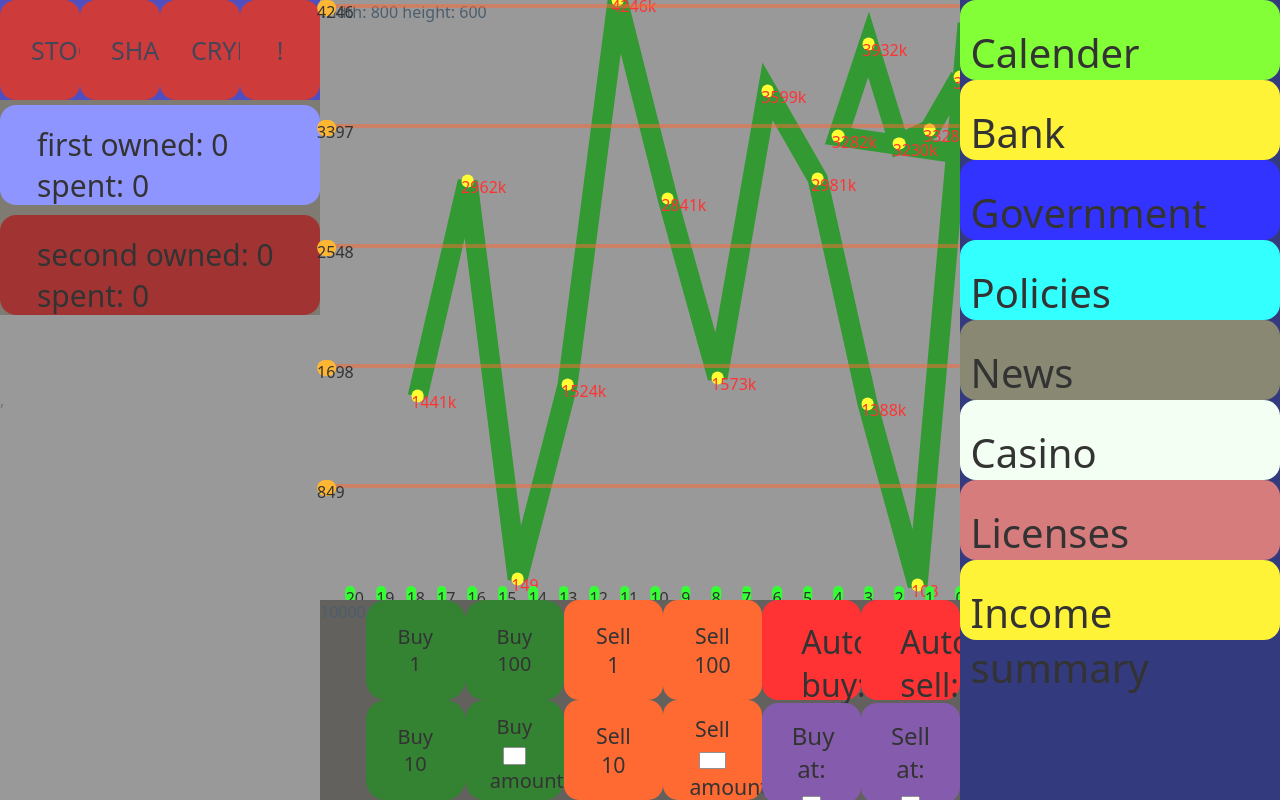
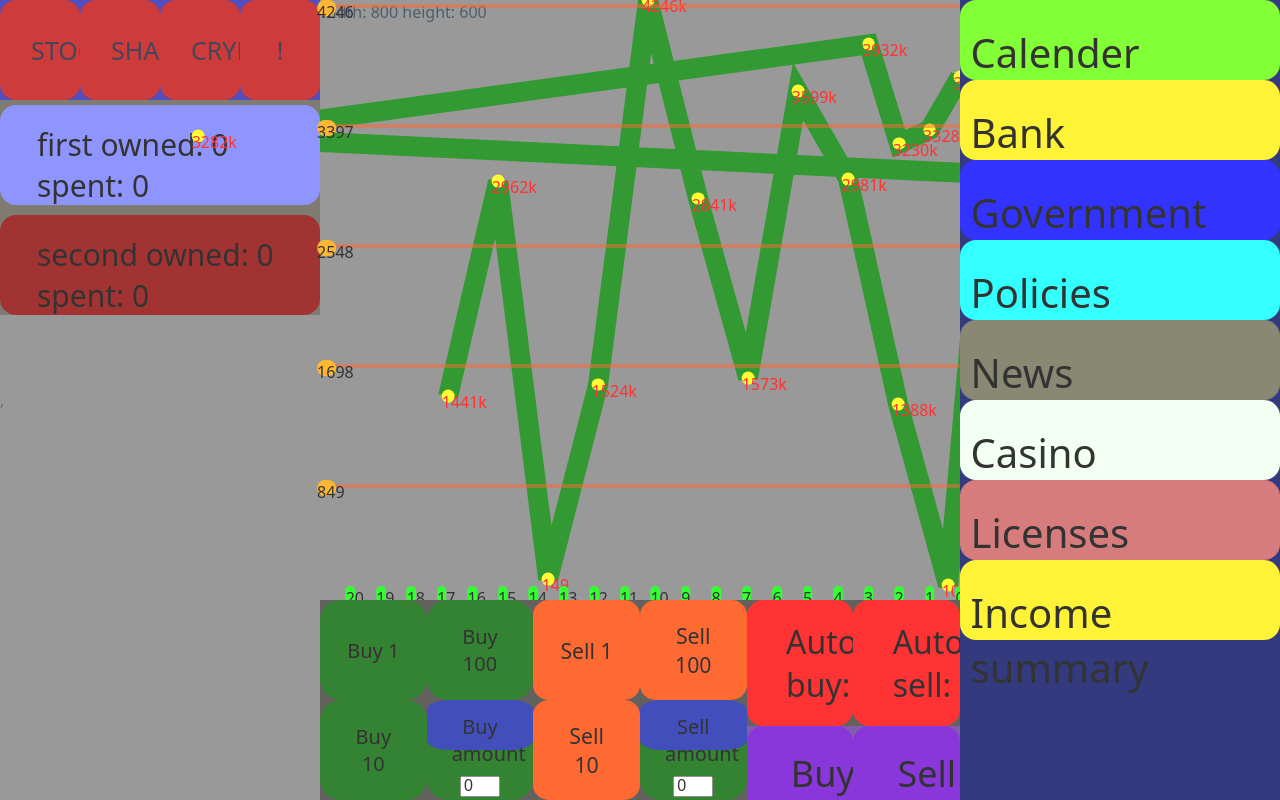
Before and after one commit to luddebudde/superb-transactions, a React (Vite) app: page / in a window 1280 px wide. Built offline with nearby package versions, Linux system fonts and the light colour scheme.

Commit message:
Improved buy/sell function by adding a "updateCurrency" function, and worked with selling/buying stock buttons as well (need auto transactions to be implemented)

```diff
--- a/src/basic.tsx
+++ b/src/basic.tsx
@@ -26,7 +26,7 @@ export const convertPrefix = (value: number): string => {
   return stringified.concat(selectedPrefix);
 };
 
-export const lastElement = (array: []): [] => {
+export const lastElement = (array: []): any => {
   return array[array.length - 1];
 };
 
--- a/src/index.css
+++ b/src/index.css
@@ -85,15 +85,15 @@ h1 {
   scale: 1.1 !important;
 }
 
+
 .transactionBuyButton {
   width: 50%;
   height: 50%;
   background-color: darkgreen;
   border-radius: 20%;
-text-decoration: none;
+  text-decoration: none;
   font-size: 125%;
   text-align: center;
-  onCli
 }
 
 .transactionBuyButton:hover {
@@ -118,7 +118,7 @@ text-decoration: none;
 
 .activateAutoTransactionButton {
   width: 50%;
-  height: 50%;
+  height: 100%;
   box-shadow: 0 0 purple;
   font-size: 200%;
 
@@ -137,9 +137,10 @@ text-decoration: none;
 
 .autoTransactionAmountButton {
   width: 50%;
-  height: 50%;
+  height: 100%;
   background-color: rebeccapurple;
   font-size: 150%;
+  text-align: center;
 }
 
 .autoTransactionAmountButton:hover {
--- a/src/react/currencyContext.tsx
+++ b/src/react/currencyContext.tsx
@@ -18,6 +18,13 @@ export type Currency = {
     value: number;
   }[];
   yValues: axisValue[];
+
+  customBuyAmount: number;
+  customSellAmount: number;
+  autoBuyStatus: boolean;
+  autoSellStatus: boolean;
+  autoBuyAmount: number;
+  autoSellAmount: number;
 };
 export type axisValue = {
   id: number;
@@ -27,33 +34,40 @@ export type axisValue = {
   scale: number;
 };
 
+export const makeCurrency = (overrides: Partial<Currency> = {}): Currency => ({
+  type: "",
+  id: Math.random(),
+  label: "",
+  owned: 0,
+  averageSpending: 0,
+  averageSpendingLine: origo,
+  points: [],
+  yValues: [],
+  customBuyAmount: 0,
+  customSellAmount: 0,
+  autoBuyStatus: false,
+  autoSellStatus: false,
+  autoBuyAmount: 0,
+  autoSellAmount: 0,
+  ...overrides,
+});
+
 interface CurrencyProviderProps {
   children: ReactNode;
 }
 
 export const CurrencyProvider = ({ children }: CurrencyProviderProps) => {
   const [currencies, setCurrencies] = useState<Currency[]>([]);
-  const [selectedCurrency, setSelectedCurrency] = useState<Currency | null>({
-    type: "",
-    id: 0,
-    label: "",
-    owned: 0,
-    averageSpending: 0,
-    averageSpendingLine: origo,
-    points: [],
-    yValues: [],
-  });
+  const [selectedCurrency, setSelectedCurrency] = useState<Currency | null>(
+    null,
+  );
   const [currencyType, setCurrencyType] = useState<string>("crypto");
   const [money, setMoney] = useState(10000);
 
   const createCurrency = (label: string, type: string) => {
-    const newCurrency: Currency = {
-      type: type,
-      id: Math.random(),
+    const newCurrency: Currency = makeCurrency({
+      type,
       label,
-      owned: 0,
-      averageSpending: 0,
-      averageSpendingLine: origo,
       points: Array.from({ length: pointCount }, (_, i) => ({
         id: i,
         pos: { x: 50 * i, y: 50 * i },
@@ -68,20 +82,48 @@ export const CurrencyProvider = ({ children }: CurrencyProviderProps) => {
         color: "yellow",
         value: random(0, 5000),
       })),
-    };
+
+      customBuyAmount: 0,
+      customSellAmount: 0,
+      autoBuyStatus: false,
+      autoSellStatus: false,
+      autoBuyAmount: 0,
+      autoSellAmount: 0,
+    });
 
     // createLogger(label);
 
+    console.log(newCurrency);
     setSelectedCurrency(newCurrency);
     setCurrencies((prev) => [...prev, newCurrency]);
+  };
+
+  const updateCurrency = (
+    currency: Currency,
+    attribute: string,
+    replacement: string | number | boolean | Vec2,
+  ) => {
+    setCurrencies((prev) =>
+      prev.map((c) => {
+        if (c.id === currency.id) {
+          c = { ...c, [attribute]: replacement };
+          setSelectedCurrency(c);
+          return c;
+        } else {
+          return c;
+        }
+      }),
+    );
   };
 
   const buyCurrency = (currency: Currency, amount: number) => {
     const valuation = lastElement(currency.points).value;
     const purchaseAbleAmount = Math.min(Math.floor(money / valuation), amount);
 
+    if (!purchaseAbleAmount) return;
+
     // Add average value
-    const [newMoney, newAmount] = [
+    const [newMoney, buyableAmount] = [
       money - valuation * purchaseAbleAmount,
       purchaseAbleAmount,
     ];
@@ -92,17 +134,7 @@ export const CurrencyProvider = ({ children }: CurrencyProviderProps) => {
       (currency.owned + purchaseAbleAmount);
 
     setMoney(newMoney);
-    setCurrencies((prev) =>
-      prev.map((c) => {
-        if (c.id === selectedCurrency.id) {
-          c = { ...c, owned: c.owned + newAmount };
-          setSelectedCurrency(c);
-          return c;
-        } else {
-          return c;
-        }
-      }),
-    );
+    updateCurrency(currency, "owned", currency.owned + buyableAmount);
   };
 
   const sellCurrency = (currency: Currency, amount: number) => {
@@ -111,17 +143,7 @@ export const CurrencyProvider = ({ children }: CurrencyProviderProps) => {
 
     // Add tax depending on: sold money - average value
     setMoney(money + valuation * sellableAmount);
-    setCurrencies((prev) =>
-      prev.map((c) => {
-        if (c.id === selectedCurrency.id) {
-          c = { ...c, owned: c.owned - sellableAmount };
-          setSelectedCurrency(c);
-          return c;
-        } else {
-          return c;
-        }
-      }),
-    );
+    updateCurrency(currency, "owned", currency.owned - sellableAmount);
   };
 
   // Fix time pause when buying
@@ -130,6 +152,7 @@ export const CurrencyProvider = ({ children }: CurrencyProviderProps) => {
     <CurrencyContext.Provider
       value={{
         currencies,
+        updateCurrency,
         setCurrencies,
         createCurrency,
         selectedCurrency,
@@ -158,6 +181,11 @@ type CurrencyContextType = {
   setMoney: React.Dispatch<React.SetStateAction<number>>;
   buyCurrency: (currency: Currency, amount: number) => void;
   sellCurrency: (currency: Currency, amount: number) => void;
+  updateCurrency: (
+    currency: Currency,
+    attribute: string,
+    replacement: string | number | boolean | Vec2,
+  ) => void;
 };
 
 export const CurrencyContext = createContext<CurrencyContextType | null>(null);
--- a/src/react/currencySelection.tsx
+++ b/src/react/currencySelection.tsx
@@ -80,7 +80,7 @@ export const CurrencySelection = () => {
             {"          owned: "}
             {c.owned}
             {"          spent: "}
-            {Math.round(c.averageSpending)}
+            {Math.round(c.averageSpending * c.owned)}
           </button>
         ))}
       </div>
--- a/src/react/stockGraph.tsx
+++ b/src/react/stockGraph.tsx
@@ -19,8 +19,8 @@ export const StockGraph = () => {
   // const [yValues, setYValues] = useState([]);
   const { currencies, setCurrencies, selectedCurrency } = useCurrency();
 
-  const selectedPoints = selectedCurrency!.points;
-  const selectedYValues = selectedCurrency!.yValues;
+  const selectedPoints = selectedCurrency?.points ?? [];
+  const selectedYValues = selectedCurrency?.yValues ?? [];
 
   useEffect(() => {
     const interval = setInterval(() => {
@@ -134,6 +134,8 @@ export const StockGraph = () => {
   const linePoints = selectedPoints
     .map((p) => `${p.pos.x},${p.pos.y}`)
     .join(" ");
+
+  if (!selectedCurrency) return null;
 
   return (
     <div
--- a/src/react/transactionArea.tsx
+++ b/src/react/transactionArea.tsx
@@ -1,9 +1,10 @@
+import { useCurrency } from "./currencyContext.tsx";
 import { useState } from "react";
-import { useCurrency } from "./currencyContext.tsx";
 
 export const TransactionArea = () => {
   const {
     currencies,
+    updateCurrency,
     setCurrencies,
     selectedCurrency,
     setSelectedCurrency,
@@ -13,17 +14,7 @@ export const TransactionArea = () => {
     sellCurrency,
   } = useCurrency();
 
-  const [customBuyAmount, setCustomBuyAmount] = useState(0);
-  const [customSellAmount, setCustomSellAmount] = useState(0);
-
-  const [autoBuyStatus, setAutoBuyStatus] = useState(false);
-  const [autoSellStatus, setAutoSellStatus] = useState(false);
-  const [autoBuyValue, useAutoBuyValue] = useState(5);
-  const [autoSellValue, useAutoSellValue] = useState(0);
-
-  // const buyCurrency = (selectedCurrency: Currency, amount) => {
-  //
-  // };
+  if (selectedCurrency === null) return;
   return (
     <div
       id={"transaction"}
@@ -38,7 +29,7 @@ export const TransactionArea = () => {
         backgroundColor: "#3b3a36",
       }}
     >
-      <div>{Math.round(money)}</div>
+      {/*<div>{Math.round(money)}</div>*/}
       <div
         id={"buy"}
         style={{
@@ -49,6 +40,7 @@ export const TransactionArea = () => {
           height: "100%",
         }}
       >
+        {/*Buy 1*/}
         <button
           id={"1"}
           className={"transactionBuyButton"}
@@ -56,34 +48,54 @@ export const TransactionArea = () => {
         >
           Buy 1
         </button>
+        {/*Buy 10*/}
         <button
           className={"transactionBuyButton"}
           onClick={() => buyCurrency(selectedCurrency, 10)}
         >
           Buy 10
         </button>
+        {/*Buy 100*/}
         <button
           className={"transactionBuyButton"}
           onClick={() => buyCurrency(selectedCurrency, 100)}
         >
           Buy 100
         </button>
+        {/*Buy custom*/}
+        <div className={"transactionBuyButton"}>
           <button
-          className={"transactionBuyButton"}
+            style={{
+              width: "100%",
+              height: "50%",
+              backgroundColor: "#1322ab",
+              borderRadius: "20%",
+            }}
+            onClick={() => {
+              buyCurrency(selectedCurrency, selectedCurrency.customBuyAmount);
+            }}
             // Add custom buy
           >
-          Buy{" "}
+            Buy amount
+          </button>
           <input
             type={"number"}
+            value={selectedCurrency.customBuyAmount}
+            onChange={(e) =>
+              updateCurrency(
+                selectedCurrency,
+                "customBuyAmount",
+                Number(e.currentTarget.value) || 0,
+              )
+            }
             style={{
               width: "30%",
               height: "15%",
               fontSize: "80%",
               outline: "none",
             }}
-          ></input>{" "}
-          amount
-        </button>
+          ></input>
+        </div>
       </div>
       <div
         id={"sell"}
@@ -95,85 +107,157 @@ export const TransactionArea = () => {
           height: "100%",
         }}
       >
+        {/*Sell 1*/}
         <button
           className={"transactionSellButton"}
           onClick={() => sellCurrency(selectedCurrency, 1)}
         >
           Sell 1
         </button>
+        {/*Sell 10*/}
         <button
           className={"transactionSellButton"}
           onClick={() => sellCurrency(selectedCurrency, 10)}
         >
           Sell 10
         </button>
+        {/*Sell 100*/}
         <button
           className={"transactionSellButton"}
           onClick={() => sellCurrency(selectedCurrency, 100)}
         >
           Sell 100
         </button>
-        <button className={"transactionSellButton"}>
-          Sell{" "}
+
+        {/*Sell custom*/}
+        <div className={"transactionBuyButton"}>
+          <button
+            style={{
+              width: "100%",
+              height: "50%",
+              backgroundColor: "#1322ab",
+              borderRadius: "20%",
+            }}
+            onClick={() => {
+              sellCurrency(selectedCurrency, selectedCurrency.customSellAmount);
+            }}
+            // Add custom buy
+          >
+            Sell amount
+          </button>
           <input
             type={"number"}
+            value={selectedCurrency.customSellAmount}
+            onChange={(e) =>
+              updateCurrency(
+                selectedCurrency,
+                "customSellAmount",
+                Number(e.currentTarget.value) || 0,
+              )
+            }
             style={{
-              width: "40%",
+              width: "30%",
               height: "15%",
               fontSize: "80%",
               outline: "none",
-              scale: "1",
             }}
-            onInput={() => {}}
-            // Add custom buy
-          ></input>{" "}
-          amount
-        </button>
+          ></input>
+        </div>
       </div>
       <div
-        id={"sell"}
+        id={"auto"}
         style={{
-          display: "block",
+          display: "flex",
           flexDirection: "column",
           width: "33.33%",
+          height: "100%",
         }}
       >
+        <div style={{ display: "flex", flexDirection: "row", flex: 1 }}>
           <button
             className={"activateAutoTransactionButton"}
-          style={{ backgroundColor: autoBuyStatus ? "green" : "red" }}
+            style={{
+              backgroundColor: selectedCurrency.autoBuyStatus ? "green" : "red",
+              flex: 1,
+            }}
             onClick={() => {
-            setAutoBuyStatus(!autoBuyStatus);
+              updateCurrency(
+                selectedCurrency,
+                "autoBuyStatus",
+                !selectedCurrency?.autoBuyStatus,
+              );
             }}
           >
             Auto buy:
           </button>
           <button
             className={"activateAutoTransactionButton"}
-          style={{ backgroundColor: autoSellStatus ? "green" : "red" }}
+            style={{
+              backgroundColor: selectedCurrency.autoSellStatus
+                ? "green"
+                : "red",
+              flex: 1,
+            }}
             onClick={() => {
-            setAutoSellStatus(!autoSellStatus);
+              updateCurrency(
+                selectedCurrency,
+                "autoSellStatus",
+                !selectedCurrency?.autoSellStatus,
+              );
             }}
           >
             Auto sell:
           </button>
-
-        <button className={"autoTransactionAmountButton"}>
+        </div>
+        <div style={{ display: "flex", flexDirection: "row", flex: 1 }}>
+          <div className={"autoTransactionAmountButton"} style={{ flex: 1 }}>
+            <button
+              style={{
+                width: "100%",
+                height: "60%",
+                backgroundColor: "#6c06d1",
+                fontSize: "150%",
+              }}
+            >
               Buy at:{" "}
+            </button>
             <input
               type={"number"}
-            style={{ width: "30%", outline: "none", scale: "1" }}
-            onInput={() => {}}
+              style={{ width: "30%", outline: "none", scale: "1.25" }}
+              onChange={(e) =>
+                updateCurrency(
+                  selectedCurrency,
+                  "autoBuyAmount",
+                  Number(e.currentTarget.value) || 0,
+                )
+              }
             ></input>{" "}
+          </div>
+
+          <div className={"autoTransactionAmountButton"} style={{ flex: 1 }}>
+            <button
+              style={{
+                width: "100%",
+                height: "60%",
+                backgroundColor: "#6c06d1",
+                fontSize: "150%",
+              }}
+            >
+              Sell at:{" "}
             </button>
-
-        <button className={"autoTransactionAmountButton"}>
-          Sell at:{" "}
             <input
               type={"number"}
-            style={{ width: "30%", outline: "none", scale: "1" }}
-            onInput={() => {}}
+              style={{ width: "30%", outline: "none", scale: "1.25" }}
+              onChange={(e) =>
+                updateCurrency(
+                  selectedCurrency,
+                  "autoSellAmount",
+                  Number(e.currentTarget.value) || 0,
+                )
+              }
             ></input>{" "}
-        </button>
+          </div>
+        </div>
       </div>
     </div>
   );
```
Also changed, not shown: src/handleMoney.ts (added). Lines whose indentation alone changed are shown as unchanged.
